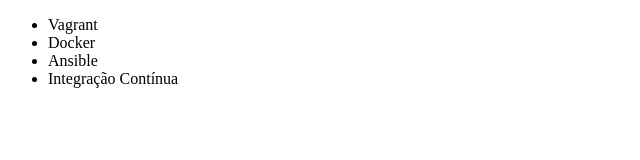
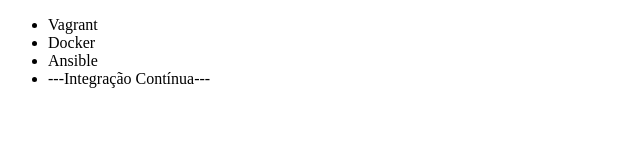
Before and after one commit to claytonmacharet/git-alura, a plain HTML site: page index.html in a window 1280 px wide. Shown: the full height of the page, 0-640 px from the left. Drawn offline with Linux system fonts and the light colour scheme.

Commit message:
Alterando titulo

```diff
--- a/index.html
+++ b/index.html
@@ -9,7 +9,7 @@
         <li>Vagrant</li>
         <li>Docker</li>
         <li>Ansible</li>
-        <li>Integração Contínua</li>
+        <li>---Integração Contínua---</li>
     </ul>
 </body>
 </html>
```
